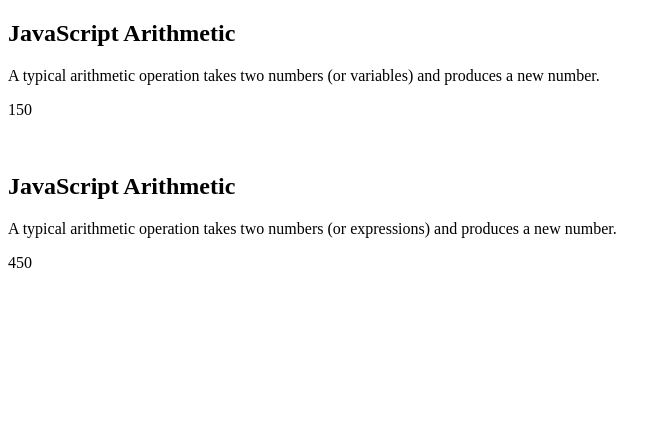
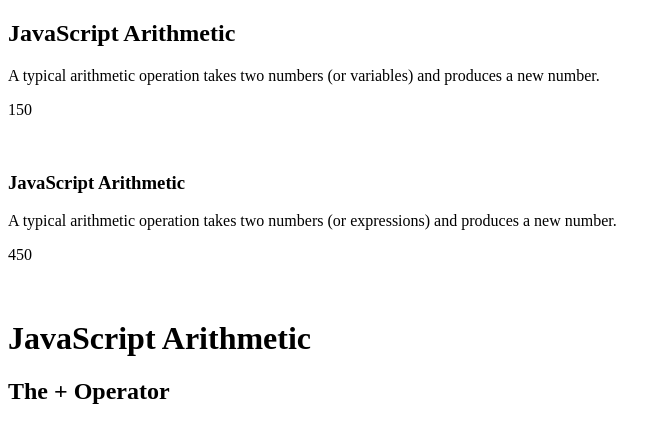
Before and after one commit to over45Codes/top-run-js-console-log-course, a plain HTML site: page index.html in a window 1280 px wide. Shown: the whole page, without its empty margins (0-671 px from the left). Drawn offline with Linux system fonts and the light colour scheme.

Commit message:
added text to add operators

```diff
--- a/index.html
+++ b/index.html
@@ -14,10 +14,18 @@
 <p id="demo"></p>
 <br>
 
-<h2>JavaScript Arithmetic</h2>
+<h3>JavaScript Arithmetic</h3>
 <p>A typical arithmetic operation takes two numbers (or expressions) and produces a new number.</p>
 
 <p id="demo1"></p>
+
+<br>
+<h1>JavaScript Arithmetic</h1>
+<h2>The + Operator</h2>
+
+<p id="demo2"></p>
+
+
     <script src="javascript.js">
         /*console.log("Hello, World!")  */
 
```
